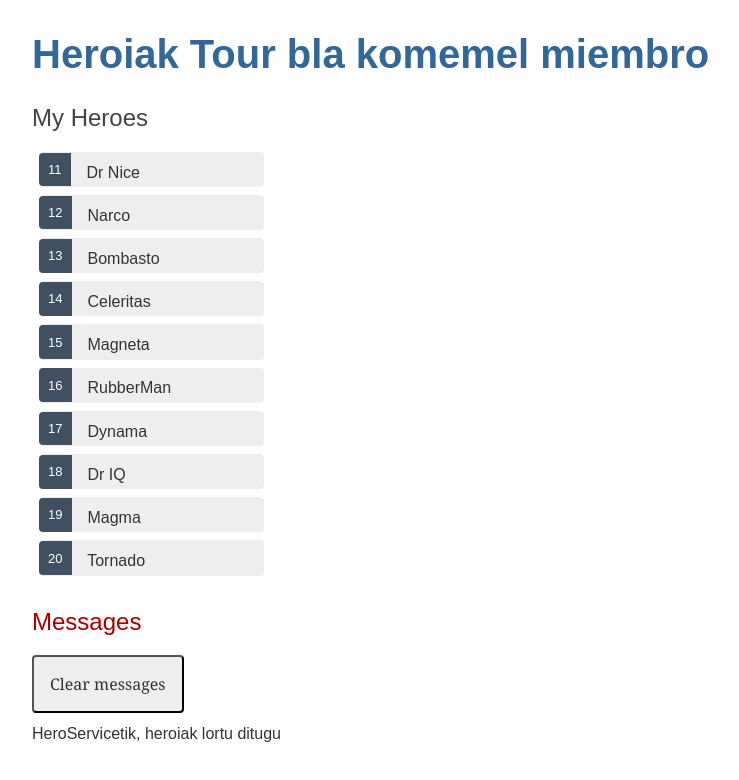
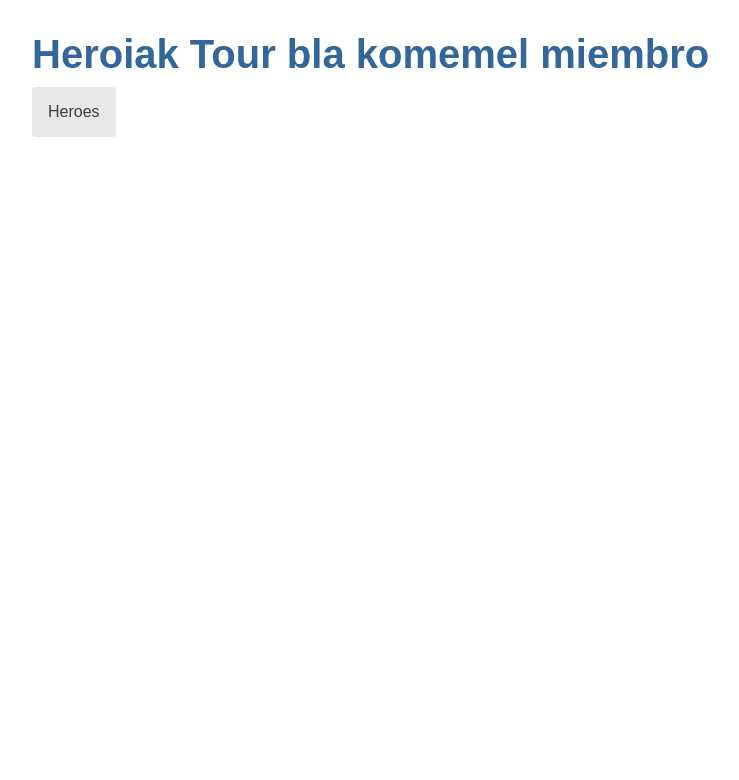
Before and after one commit to inaxios/angular-tour-of-heroes, an Angular app: page / in a window 1280 px wide. Shown: the top 780 px of the page, without its empty margins (0-739 px from the left). Built offline with nearby package versions, Linux system fonts and the light colour scheme.

Commit message:
routing-aren hasiera

```diff
--- a/src/app/app.component.css
+++ b/src/app/app.component.css
@@ -0,0 +1,21 @@
+/* AppComponent's private CSS styles */
+h1 {
+  margin-bottom: 0;
+}
+nav a {
+  padding: 1rem;
+  text-decoration: none;
+  margin-top: 10px;
+  display: inline-block;
+  background-color: #e8e8e8;
+  color: #3d3d3d;
+  border-radius: 4px;
+}
+
+nav a:hover {
+  color: white;
+  background-color: #42545C;
+}
+nav a.active {
+  background-color: black;
+}
--- a/src/app/app.component.html
+++ b/src/app/app.component.html
@@ -1,3 +1,6 @@
 <h1>{{title}}</h1>
-<app-heroes></app-heroes>
+<nav>
+  <a routerLink="/heroes">Heroes</a>
+</nav>
+<router-outlet></router-outlet>
 <app-messages></app-messages>
--- a/src/app/app.module.ts
+++ b/src/app/app.module.ts
@@ -7,13 +7,15 @@ import { HeroesComponent } from './heroes/heroes.component';
 import { HeroDetailComponent } from './hero-detail/hero-detail.component';
 import { MessagesComponent } from './messages/messages.component';
 import { AppRoutingModule } from './app-routing.module';
+import { DashboardComponent } from './dashboard/dashboard.component';
 
 @NgModule({
   declarations: [
     AppComponent,
     HeroesComponent,
     HeroDetailComponent,
-    MessagesComponent
+    MessagesComponent,
+    DashboardComponent
   ],
   imports: [
     BrowserModule,
--- /dev/null
+++ b/src/app/dashboard/dashboard.component.css
@@ -0,0 +1,50 @@
+/* DashboardComponent's private CSS styles */
+
+h2 {
+  text-align: center;
+}
+
+.heroes-menu {
+  padding: 0;
+  margin: auto;
+  max-width: 1000px;
+
+  /* flexbox */
+  display: flex;
+  flex-direction: row;
+  flex-wrap: wrap;
+  justify-content: space-around;
+  align-content: flex-start;
+  align-items: flex-start;
+}
+
+a {
+  background-color: #3f525c;
+  border-radius: 2px;
+  padding: 1rem;
+  font-size: 1.2rem;
+  text-decoration: none;
+  display: inline-block;
+  color: #fff;
+  text-align: center;
+  width: 100%;
+  min-width: 70px;
+  margin: .5rem auto;
+  box-sizing: border-box;
+
+  /* flexbox */
+  order: 0;
+  flex: 0 1 auto;
+  align-self: auto;
+}
+
+@media (min-width: 600px) {
+  a {
+    width: 18%;
+    box-sizing: content-box;
+  }
+}
+
+a:hover {
+  background-color: #000;
+}
--- /dev/null
+++ b/src/app/dashboard/dashboard.component.html
@@ -0,0 +1,6 @@
+<h2>Top Heroes</h2>
+<div class="heroes-menu">
+  <a *ngFor="let hero of heroes">
+    {{hero.name}}
+  </a>
+</div>
--- /dev/null
+++ b/src/app/dashboard/dashboard.component.ts
@@ -0,0 +1,23 @@
+import { Component, OnInit } from '@angular/core';
+import { Hero } from '../hero';
+import { HeroService } from '../hero.service';
+
+@Component({
+  selector: 'app-dashboard',
+  templateUrl: './dashboard.component.html',
+  styleUrls: [ './dashboard.component.css' ]
+})
+export class DashboardComponent implements OnInit {
+  heroes: Hero[] = [];
+
+  constructor(private heroService: HeroService) { }
+
+  ngOnInit() {
+    this.getHeroes();
+  }
+
+  getHeroes(): void {
+    this.heroService.getHeroes()
+      .subscribe(heroes => this.heroes = heroes.slice(1, 5));
+  }
+}
```
Also changed, not shown: 1 other file (tests, documents, lock files or other folders).
